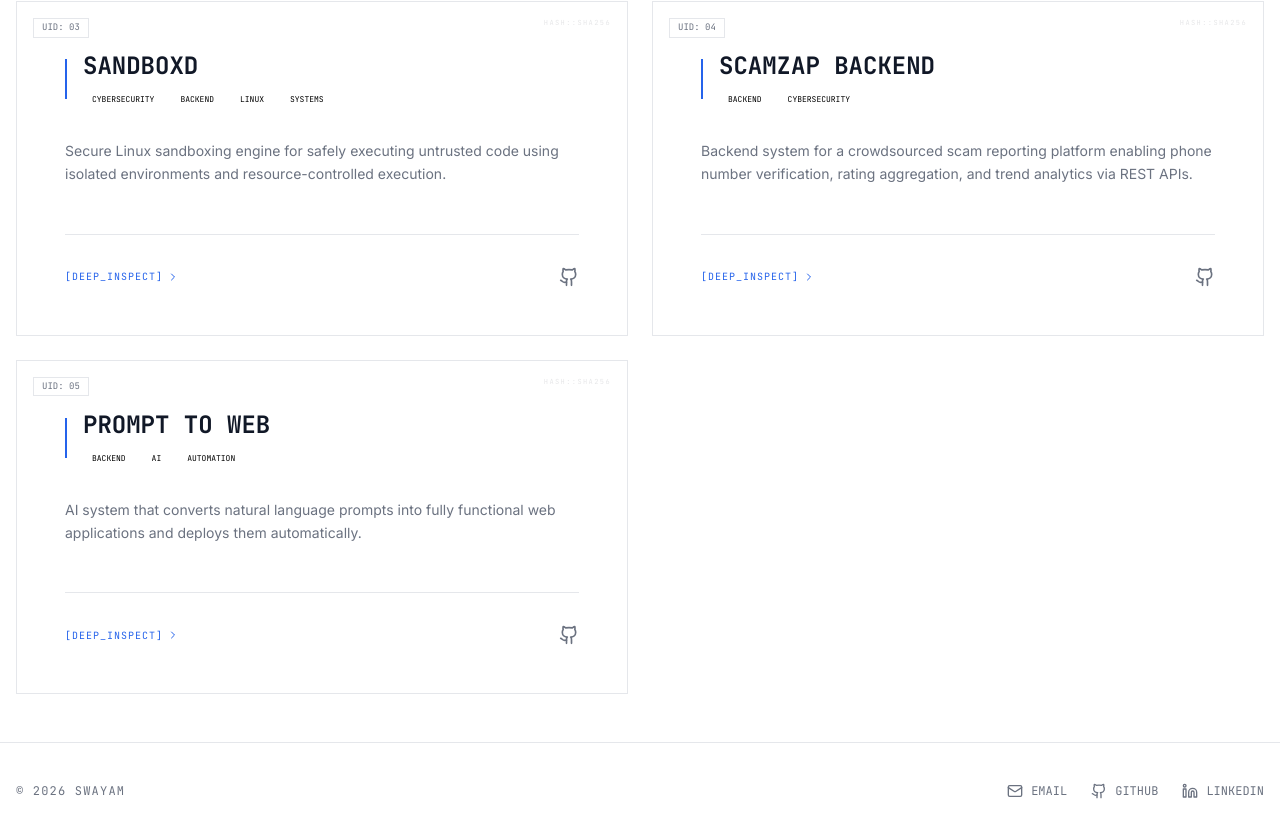
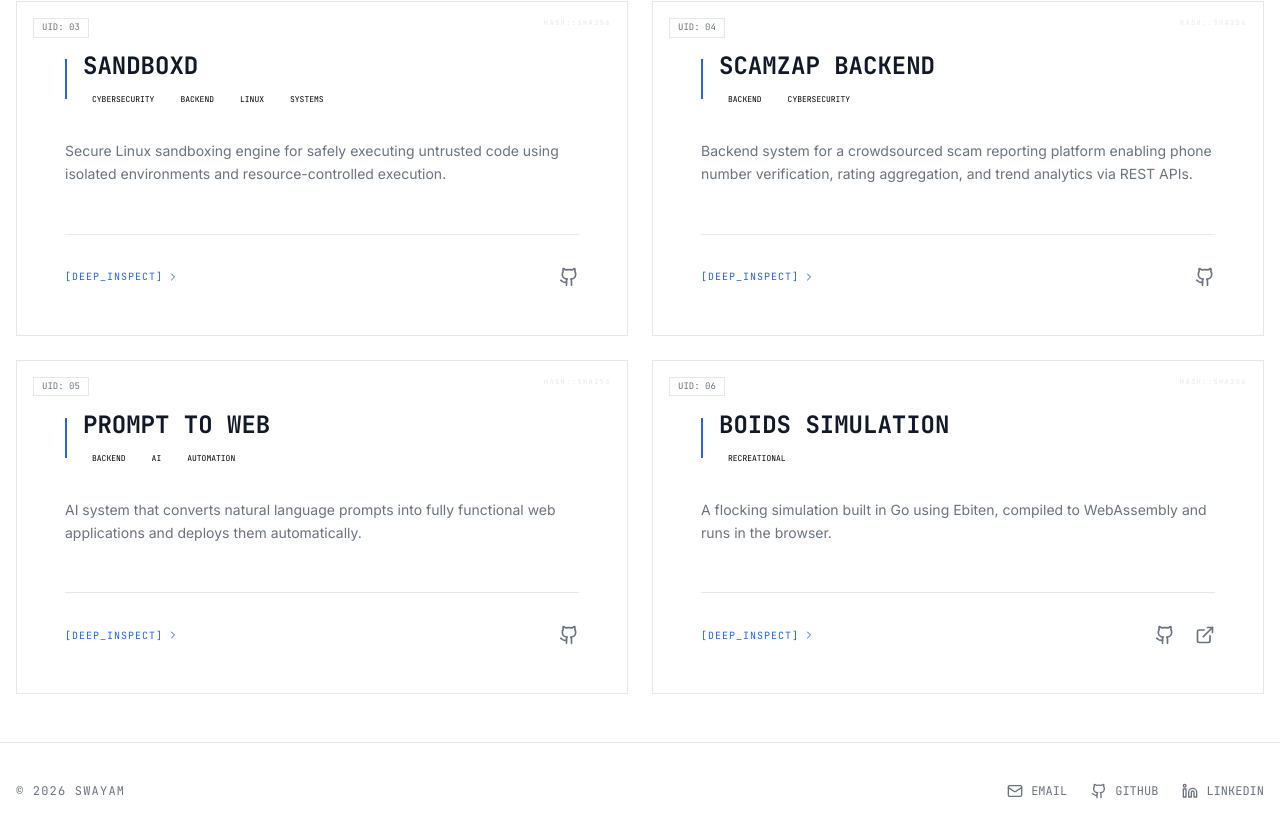
Before and after one commit to swayam5342/website, a React (Vite) app: page /#/projects in a window 1280 px wide. Shown: the part 620-1458 px from the top of the page. Built offline with nearby package versions, Linux system fonts and the light colour scheme.

Commit message:
chore: added Boid

```diff
--- a/src/data/project_cat.json
+++ b/src/data/project_cat.json
@@ -5,5 +5,6 @@
   "Cloud",
   "AI",
   "Automation",
-  "DevOps"
+  "DevOps",
+  "Recreational"
 ]
--- a/src/data/projects.json
+++ b/src/data/projects.json
@@ -104,6 +104,22 @@
         "security": "Used API key isolation, secure environment variables, and controlled automation pipelines.",
         "improvements": "Future improvements include multi-template generation and CI/CD pipeline customization."
       }
+    },
+    {
+      "id": 6,
+      "slug": "boids-sim",
+      "title": "Boids Simulation",
+      "description": "A flocking simulation built in Go using Ebiten, compiled to WebAssembly and runs in the browser.",
+      "tags": ["Recreational"],
+      "Language": ["GO"],
+      "github": "https://github.com/swayam5342/boid",
+      "featured": false,
+      "demo": "http://boids.swayam.li",
+      "resume_points": [
+        "Implemented Craig Reynolds' boids algorithm with alignment, cohesion, and separation behaviors.",
+        "Compiled Go to WebAssembly for browser-based real-time rendering using Ebiten.",
+        "Resolved WebGL texture size limits across browsers for stable cross-platform execution."
+      ]
     }
   ],
   "main_heading": "PROJECTS",
--- a/src/data/projects.ts
+++ b/src/data/projects.ts
@@ -1,5 +1,5 @@
 
-import { Project } from '../../types';
+import type { Project } from '../../types';
 import projectsJson from './projects.json';
 const projectsData: Project[] = projectsJson.project;
 
--- a/src/pages/ProjectDetail.tsx
+++ b/src/pages/ProjectDetail.tsx
@@ -3,7 +3,7 @@ import React from 'react';
 import { useParams, Link, Navigate } from 'react-router-dom';
 import { ArrowLeft, Github, Globe, ShieldCheck, AlertCircle, RefreshCw, Layers } from 'lucide-react';
 import projectsData from '../data/projects';
-import { Project } from '../../types';
+import type { Project } from '../../types';
 
 export const ProjectDetail: React.FC = () => {
   const { slug } = useParams<{ slug: string }>();
@@ -44,7 +44,8 @@ export const ProjectDetail: React.FC = () => {
       </div>
 
       <div className="space-y-12">
-        <section>
+        {project.details && (<>
+          <section>
           <h2 className="text-2xl font-bold mb-6 flex items-center space-x-3">
             <Layers className="text-brand-accent" />
             <span>Architecture Overview</span>
@@ -65,9 +66,6 @@ export const ProjectDetail: React.FC = () => {
         </section>
 
         <section className="relative overflow-hidden">
-          <div className="absolute top-0 right-0 opacity-5 -mr-10 -mt-10">
-            <ShieldCheck size={200} />
-          </div>
           <h2 className="text-2xl font-bold mb-6 flex items-center space-x-3">
             <ShieldCheck className="text-brand-accent" />
             <span>Security Considerations</span>
@@ -86,6 +84,8 @@ export const ProjectDetail: React.FC = () => {
             {project.details?.improvements}
           </div>
         </section>
+        </>)
+        }
 
         <section>
           <h2 className="text-2xl font-bold mb-6">Technical Impact</h2>
--- a/src/pages/Projects.tsx
+++ b/src/pages/Projects.tsx
@@ -4,7 +4,7 @@ import { Github, ExternalLink, ChevronRight } from "lucide-react";
 import projectsData from "../data/projects";
 import project from "../data/projects.json"
 import categorie from "../data/project_cat.json";
-import { Project } from "../../types";
+import type { Project } from "../../types";
 
 export const Projects: React.FC = () => {
   const [filter, setFilter] = useState("All");
@@ -13,7 +13,8 @@ export const Projects: React.FC = () => {
   const filteredProjects = (projectsData as Project[])
     .filter((p) => {
       if (filter === "All") return true;
-      return p.tags.includes(filter);
+      return p.tags.map(tag => tag.toLowerCase())
+  .includes(filter.toLowerCase());
     })
     .sort((a, b) => (b.featured ? 1 : 0) - (a.featured ? 1 : 0));
 
--- a/types.ts
+++ b/types.ts
@@ -5,6 +5,7 @@ export interface Project {
   slug: string;
   title: string;
   description: string;
+  lang?: string[],
   tags: string[];
   github?: string;
   demo?: string;
```
